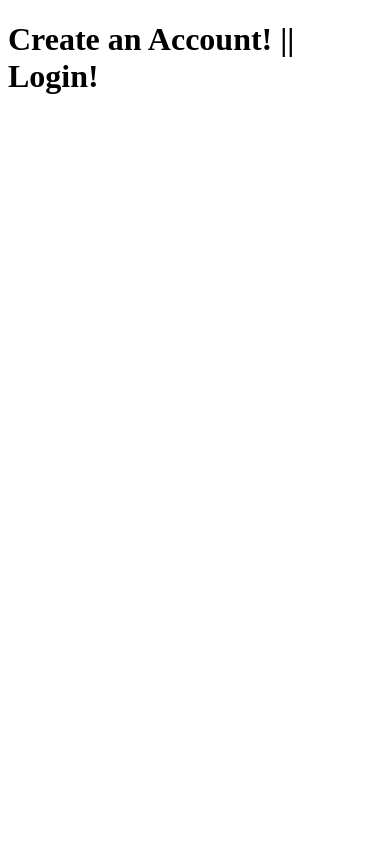
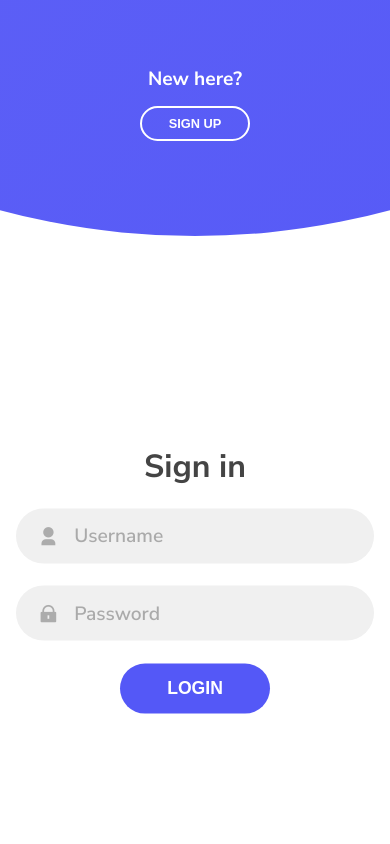
Before and after one commit to GSG-G11/Reddit-Karam, a website: page private/sign.html in a window 390 px wide. Drawn offline with nearby package versions, Linux system fonts and the light colour scheme.

Commit message:
Finish Login & Signup Front Edn Relates #10

```diff
--- a/private/sign.html
+++ b/private/sign.html
@@ -4,9 +4,91 @@
     <meta charset="UTF-8">
     <meta http-equiv="X-UA-Compatible" content="IE=edge">
     <meta name="viewport" content="width=device-width, initial-scale=1.0">
+    <!-- Favicon -->
+    <link rel="shortcut icon" href="/img/logo.svg" type="image/x-icon">
+    <!-- Font Family -->
+    <link rel="preconnect" href="https://fonts.googleapis.com">
+    <link rel="preconnect" href="https://fonts.gstatic.com" crossorigin>
+    <link href="https://fonts.googleapis.com/css2?family=Nunito+Sans:ital,wght@0,200;0,300;0,400;0,600;0,700;0,800;0,900;1,200;1,300;1,400;1,600;1,700;1,800;1,900&display=swap" rel="stylesheet">
+    <!-- Calling CSS Files -->
+    <link href="https://cdn.jsdelivr.net/npm/remixicon@2.5.0/fonts/remixicon.css" rel="stylesheet">
+    <link rel="stylesheet" href="/css/style.css">
+    <link rel="stylesheet" href="/css/media.css">
+    <!-- Page Title -->
     <title>Socially</title>
 </head>
 <body>
-    <h1>Create an Account! || Login!</h1>
+    <div class="sign-container">
+        <div class="form-container">
+            <div class="signin-singup">
+                <!-- Singin Form -->
+                <form class="signin-form">
+                    <!-- Form Title -->
+                    <h2 class="form-title">Sign in</h2>
+                    <!-- Input Field -->
+                    <div class="input-field">
+                        <i class="ri-user-3-fill"></i>
+                        <input type="text" placeholder="Username">
+                    </div>
+                    <!-- Input Field -->
+                    <div class="input-field">
+                        <i class="ri-lock-fill"></i>
+                        <input type="password" placeholder="Password">
+                    </div>
+                    <button class="btn slolid" type="button" id="login">Login</button>
+                </form>
+
+                <!-- Signup Form -->
+                <form class="signup-form">
+                    <!-- Form Title -->
+                    <h2 class="form-title">Sign up</h2>
+                    <!-- Input Field -->
+                    <div class="input-field">
+                        <i class="ri-user-3-fill"></i>
+                        <input type="text" id="signup-username" placeholder="Username">
+                    </div>
+                    <!-- Input Field -->
+                    <div class="input-field">
+                        <i class="ri-user-3-fill"></i>
+                        <input type="email" id="signup-email" placeholder="Email Address">
+                    </div>
+                    <!-- Input Field -->
+                    <div class="input-field">
+                        <i class="ri-lock-fill"></i>
+                        <input type="password" id="signup-password" placeholder="Password">
+                    </div>
+                    <!-- Input Field -->
+                    <div class="input-field">
+                        <i class="ri-lock-fill"></i>
+                        <input type="password" id="signup-confirm" placeholder="Confirm Password">
+                    </div>
+                    <button class="btn slolid" type="button" id="signup">sign up</button>
+                </form>
+            </div>
+        </div>
+
+        <div class="panels-container">
+            <div class="panel left-panel">
+                <div class="content">
+                    <h3>New here?</h3>
+                    <button class="btn transparent" id="signup-btn">Sign up</button>
+                </div>
+
+                <img src="/img/signin.svg" alt="Signin">
+            </div>
+
+            <div class="panel right-panel">
+                <div class="content">
+                    <h3>One of us?</h3>
+                    <button class="btn transparent" id="signin-btn">Sign in</button>
+                </div>
+
+                <img src="/img/signup.svg" alt="Signup">
+            </div>
+        </div>
+    </div>
+
+    <!-- Calling JavaScript Files -->
+    <script src="/js/sign.js"></script>
 </body>
 </html>
--- a/public/css/media.css
+++ b/public/css/media.css
@@ -0,0 +1,111 @@
+@media (max-width: 870px){
+    .sign-container{
+        min-height: 800px;
+        height: 100vh;
+    }
+
+    .sign-container::before{
+        width: 1500px;
+        height: 1500px;
+        left: 30%;
+        bottom: 68%;
+        transform: translateX(-50%);
+        right: initial;
+        top: initial;
+        transition: 2s ease-in-out;
+    }
+
+    .signin-singup{
+        width: 100%;
+        left: 50%;
+        top: 95%;
+        transform: translate(-50%, -100%);
+        transition: 1s .8s ease-in-out;
+    }
+
+    form{
+        padding: 0 1rem;
+    }
+
+    .panels-container{
+        grid-template-columns: 1fr;
+        grid-template-rows: 1fr 2fr 1fr;
+    }
+
+    .panel{
+        flex-direction: row;
+        justify-content: space-around;
+        align-items: center;
+        padding: 2.5rem 8%;
+    }
+
+    .panel .content{
+        padding-right: 15%;
+        transition: .9s .8s ease-in-out;
+    }
+
+    .panel h3{
+        font-size: 1.2rem;
+    }
+
+    .panel img{
+        width: 200px;
+        transition: .9s .6s ease-in-out;
+    }
+
+    .panel .btn.transparent{
+        width: 110px;
+        height: 35px;
+        font-size: .8rem;
+    }
+
+    .left-panel{
+        grid-row: 1 / 2;
+    }
+
+    .right-panel{
+        grid-row: 3 / 4;
+    }
+
+    .right-panel .content, .right-panel img{
+        transform: translateY(300px);
+    }
+
+    .sign-container.signup-mode::before{
+        transform: translate(-50%, 100%);
+        bottom: 32%;
+        right: initial;
+    }
+
+    .sign-container.signup-mode .left-panel img,
+    .sign-container.signup-mode .left-panel .content{
+        transform: translateY(-300px);
+    }
+
+    .sign-container.signup-mode .signin-singup{
+        top: 5%;
+        left: 50%;
+        transform: translate(-50%, 0);
+    }
+}
+
+
+@media (max-width: 570px) {
+    .panel img{
+        display: none;
+    }
+
+    .panel .content{
+        padding: .5rem 1rem;
+    }
+
+    .sign-container::before{
+        bottom: 72%;
+        left: 50%;
+    }
+
+    .sign-container.signup-mode::before::before{
+        bottom: 28%;
+        left: 50%;
+    }
+}
--- a/public/css/style.css
+++ b/public/css/style.css
@@ -0,0 +1,232 @@
+*{
+    padding: 0;
+    margin: 0;
+    box-sizing: border-box;
+}
+
+body, input{
+    font-family: 'Nunito Sans', sans-serif;
+}
+
+/* Style Sign Page */
+.sign-container{
+    position: relative;
+    width: 100%;
+    min-height: 100vh;
+    background-color: #FFF;
+    overflow: hidden;
+}
+
+.sign-container::before{
+    content: '';
+    position: absolute;
+    width: 2000px;
+    height: 2000px;
+    border-radius: 50%;
+    background: linear-gradient(-45deg, #5458F7, #6668f5);
+    top: -10%;
+    right: 48%;
+    transform: translateY(-50%);
+    z-index: 6;
+    transition: 1.5s ease-in-out;
+}
+
+.form-container{
+    position: absolute;
+    width: 100%;
+    height: 100%;
+    top: 0;
+    left: 0;
+}
+
+.signin-singup{
+    position: absolute;
+    top: 50%;
+    left: 75%;
+    transform: translate(-50%, -50%);
+    width: 50%;
+    display: grid;
+    grid-template-columns: 1fr;
+    z-index: 5;
+    transition: 1s .7s ease-in-out;
+}
+
+form{
+    display: flex;
+    justify-content: center;
+    align-items: center;
+    flex-direction: column;
+    padding: 0 5rem;
+    overflow: hidden;
+    grid-column: 1 / 2;
+    grid-row: 1 / 2;
+    transition: .2s .7s ease-in-out;
+}
+
+form.signin-form{
+    z-index: 2;
+}
+
+form.signup-form{
+    z-index: 1;
+    opacity: 0;
+}
+
+.form-title{
+    font-size: 2rem;
+    color: #444;
+    margin-bottom: .6rem;
+}
+
+.input-field{
+    max-width: 380px;
+    width: 100%;
+    height: 55px;
+    background-color: #f0f0f0;
+    margin: .7rem 0;
+    border-radius: 50px;
+    display: grid;
+    grid-template-columns: 15% 85%;
+    padding: 0 .4rem;
+}
+
+.input-field i{
+    text-align: center;
+    line-height: 55px;
+    color: #acacac;
+    font-size: 1.3rem;
+}
+
+.input-field input{
+    background: none;
+    outline: none;
+    border: none;
+    line-height: 1;
+    font-weight: 600;
+    font-size: 1.2rem;
+    color: #333;
+}
+
+.input-field input::placeholder{
+    color: #aaa;
+    font-weight: 600;
+}
+
+.sign-container .btn{
+    width: 150px;
+    height: 50px;
+    border: none;
+    outline: none;
+    border-radius: 50px;
+    cursor: pointer;
+    background-color: #5458F7;
+    color: #FFF;
+    text-transform: uppercase;
+    font-size: 1.1rem;
+    font-weight: 700;
+    margin: .7rem 0;
+    transition: .5s;
+}
+
+.sign-container .btn:hover{
+    background-color: #3033e0;
+}
+
+.panels-container{
+    position: absolute;
+    width: 100%;
+    height: 100%;
+    top: 0;
+    left: 0;
+    display: grid;
+    grid-template-columns: repeat(2, 1fr);
+}
+
+.panel{
+    display: flex;
+    flex-direction: column;
+    align-items: flex-start;
+    justify-content: space-around;
+    text-align: center;
+    z-index: 7;
+}
+
+.panel .content{
+    width: 100%;
+    color: #FFF;
+    transition: .9s .5s ease-in-out;
+}
+
+.panel h3{
+    font-weight: 700;
+    line-height: 1;
+    font-size: 1.4rem;
+    margin-bottom: 1rem;
+}
+
+.panel .btn.transparent{
+    margin: 0;
+    background: none;
+    border: 2px solid #FFF;
+    width: 130px;
+    height: 41px;
+    font-weight: 600;
+    font-size: .9rem;
+}
+
+.left-panel{
+    pointer-events: all;
+    padding: 3rem 17% 2rem 12%;
+}
+
+.right-panel{
+    pointer-events: none;
+    padding: 3rem 12% 2rem 17%;
+}
+
+.sign-container img{
+    width: 100%;
+    transition: 1.1s .6s ease-in-out;
+}
+
+.right-panel .content, .right-panel img{
+    transform: translateX(800px);
+}
+
+/* Animatino */
+.sign-container.signup-mode::before{
+    transform: translate(100%, -50%);
+    right: 52%;
+}
+
+.sign-container.signup-mode .left-panel img,
+.sign-container.signup-mode .left-panel .content{
+    transform: translateX(-800px);
+}
+
+.sign-container.signup-mode .right-panel img,
+.sign-container.signup-mode .right-panel .content{
+    transform: translateX(0);
+}
+
+.sign-container.signup-mode .left-panel{
+    pointer-events: none;
+}
+
+.sign-container.signup-mode .right-panel{
+    pointer-events: all;
+}
+
+.sign-container.signup-mode .signin-singup{
+    left: 25%;
+}
+
+.sign-container.signup-mode form.signin-form{
+    z-index: 1;
+    opacity: 0;
+}
+
+.sign-container.signup-mode form.signup-form{
+    z-index: 2;
+    opacity: 1;
+}
--- /dev/null
+++ b/public/js/sign.js
@@ -0,0 +1,11 @@
+const signinBtn = document.getElementById('signin-btn');
+const signupBtn = document.getElementById('signup-btn');
+const signContainer = document.querySelector('.sign-container');
+
+signupBtn.addEventListener('click', (e) => {
+    signContainer.classList.add('signup-mode');
+});
+
+signinBtn.addEventListener('click', (e) => {
+    signContainer.classList.remove('signup-mode');
+})
--- a/server/app.js
+++ b/server/app.js
@@ -6,6 +6,6 @@ const app = express();
 
 invokeMiddelwares(app)
 
-app.set('PORT', process.env.PORT || 9000);
+app.set('PORT', process.env.PORT || 8080);
 
 module.exports = app;
```
Also changed, not shown: private/index.html (+14 -0 lines), private/profile.html (+14 -0 lines), public/img/logo.svg (added), public/img/signin.svg (added), public/img/signup.svg (added).
